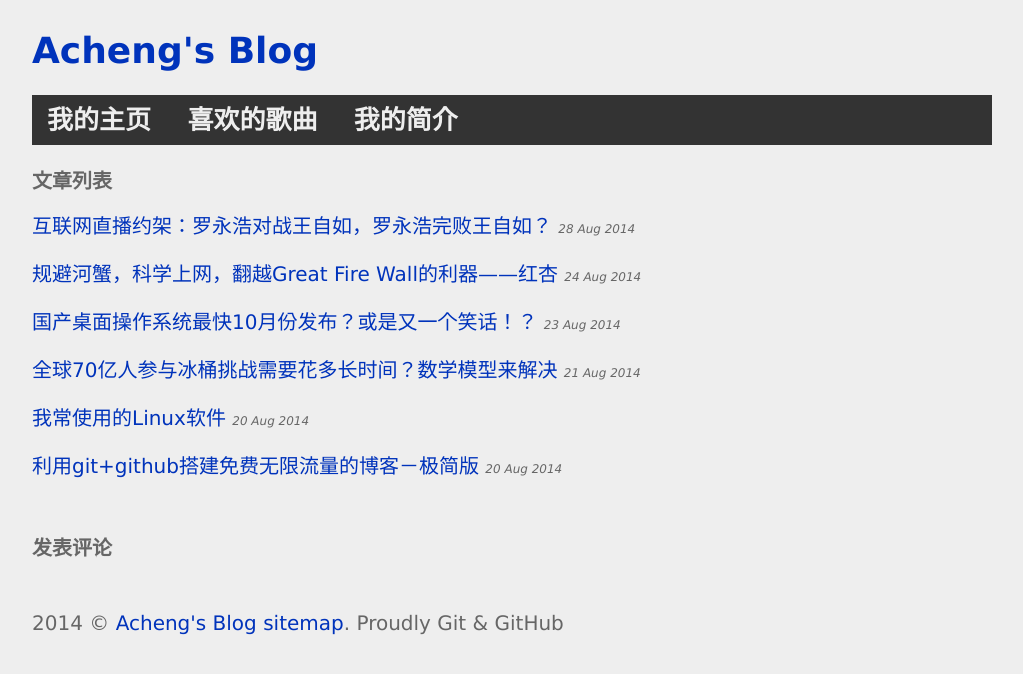
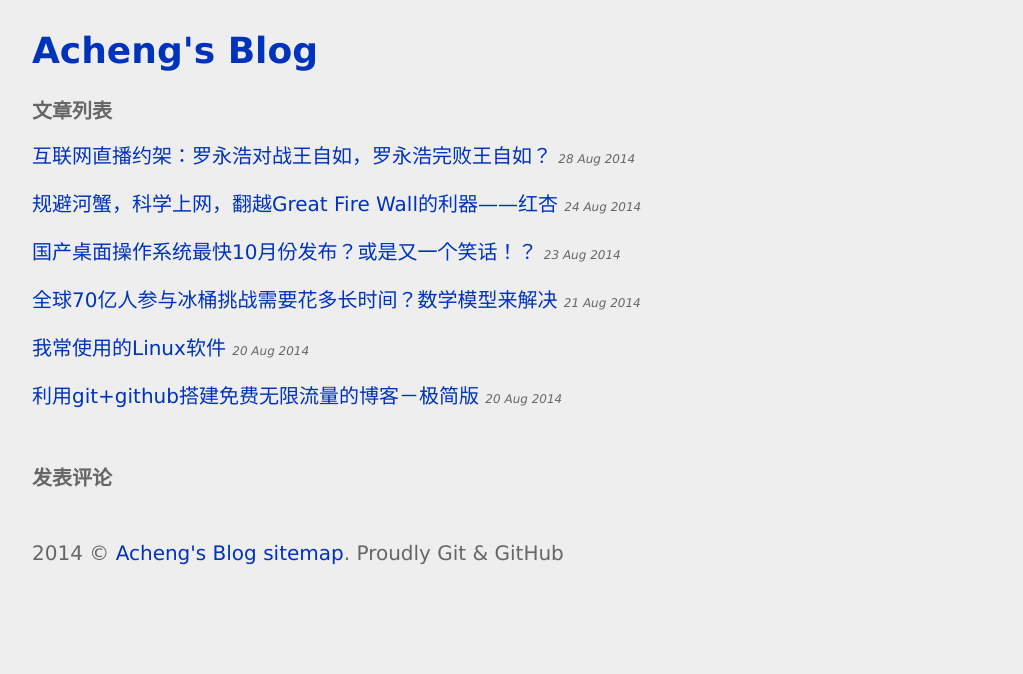
Before and after one commit to acgeodesy/acgeodesy.github.io, a Jekyll site: the page built from index.html, in a window 1280 px wide. Shown: the top 674 px of the page, without its empty margins (128-1151 px from the left). Built offline with Jekyll 4.4.1, drawn with Linux system fonts in a browser that asks for light colours; comment, search, counter and statistics services are not loaded.

Commit message:
navigation

```diff
--- a/css/style.css
+++ b/css/style.css
@@ -16,6 +16,3 @@ pre,blockquote{border-left:#ddd 10px solid;background:#e6e6e6;padding:10px;margi
 .ds-powered-by,.ds-dialog-footer{display:none;}
 .ds-textarea-wrapper textarea{height:120px!important;font-size:18px!important;}
 .ds-comment-body p{font-size: 18px!important;}
-#navigation{height:50px;line-height:50px;background:#333;}
-#navigation a{font-weight:bold;font-size:26px;margin:8px 15px;color:#eee;}
-#navigation a:hover{color:#c30;}
--- a/index.html
+++ b/index.html
@@ -2,11 +2,6 @@
 layout: default
 title: Acheng's Blog
 ---
-<div id="navigation">
-	<a href="/" title="Home Page">我的主页</a>
-	<a href="#" title="Favorite Songs">喜欢的歌曲</a>
-	<a href="#" title="About Acheng">我的简介</a>
-</div>
 <h3>文章列表</h3>
 <div id="post">
 	{% for post in site.posts %}
```
